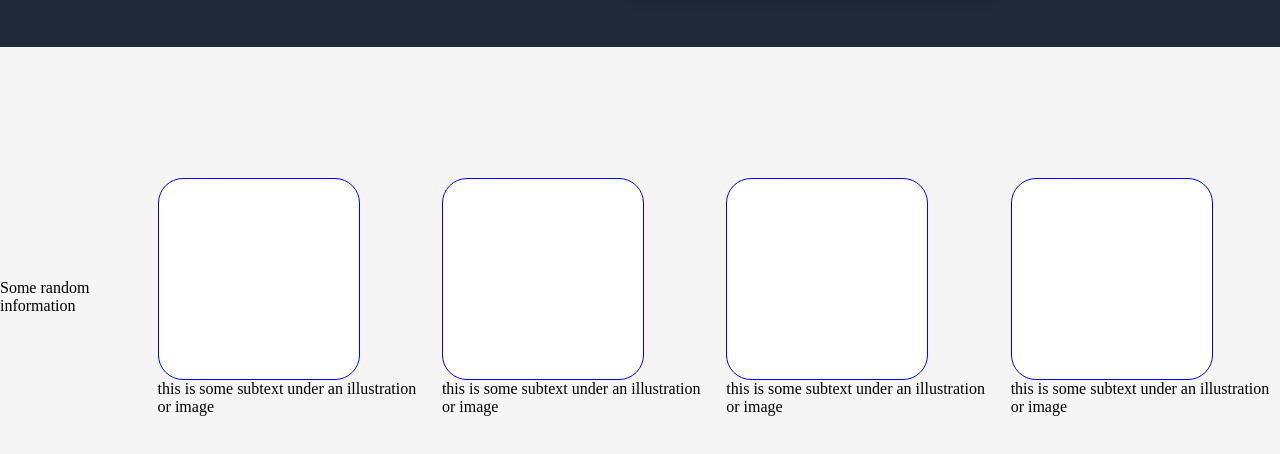
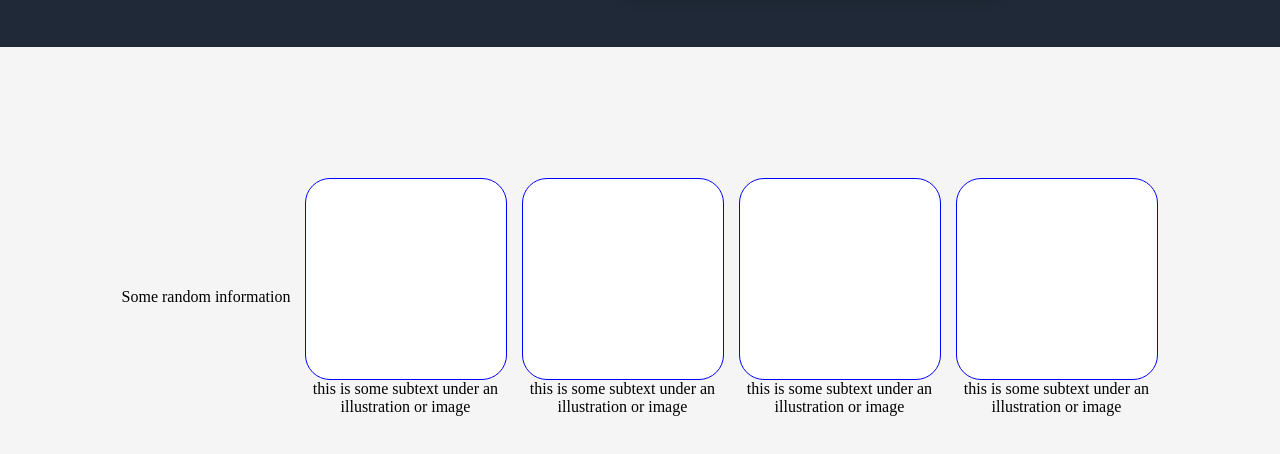
Before and after one commit to Bradlj03/Landing-Page---Odin-Project, a plain HTML site: page index.html in a window 1280 px wide. Shown: the part 336-790 px from the top of the page. Drawn offline with Linux system fonts and the light colour scheme.

Commit message:
added boxes to the text section to ensure the text was not spilling outside of the width of the box above.

```diff
--- a/style.css
+++ b/style.css
@@ -117,3 +117,9 @@ h1{
 	border-radius: 25px;
 	background-color: white;
 }
+/* Dont forget everything in HTML is practically a box.
+I solved the width problem of my text below, by putting everything into a transparent box!*/
+.thirdSection_container .text{
+	width: 200px;
+	text-align: center;
+}
```
